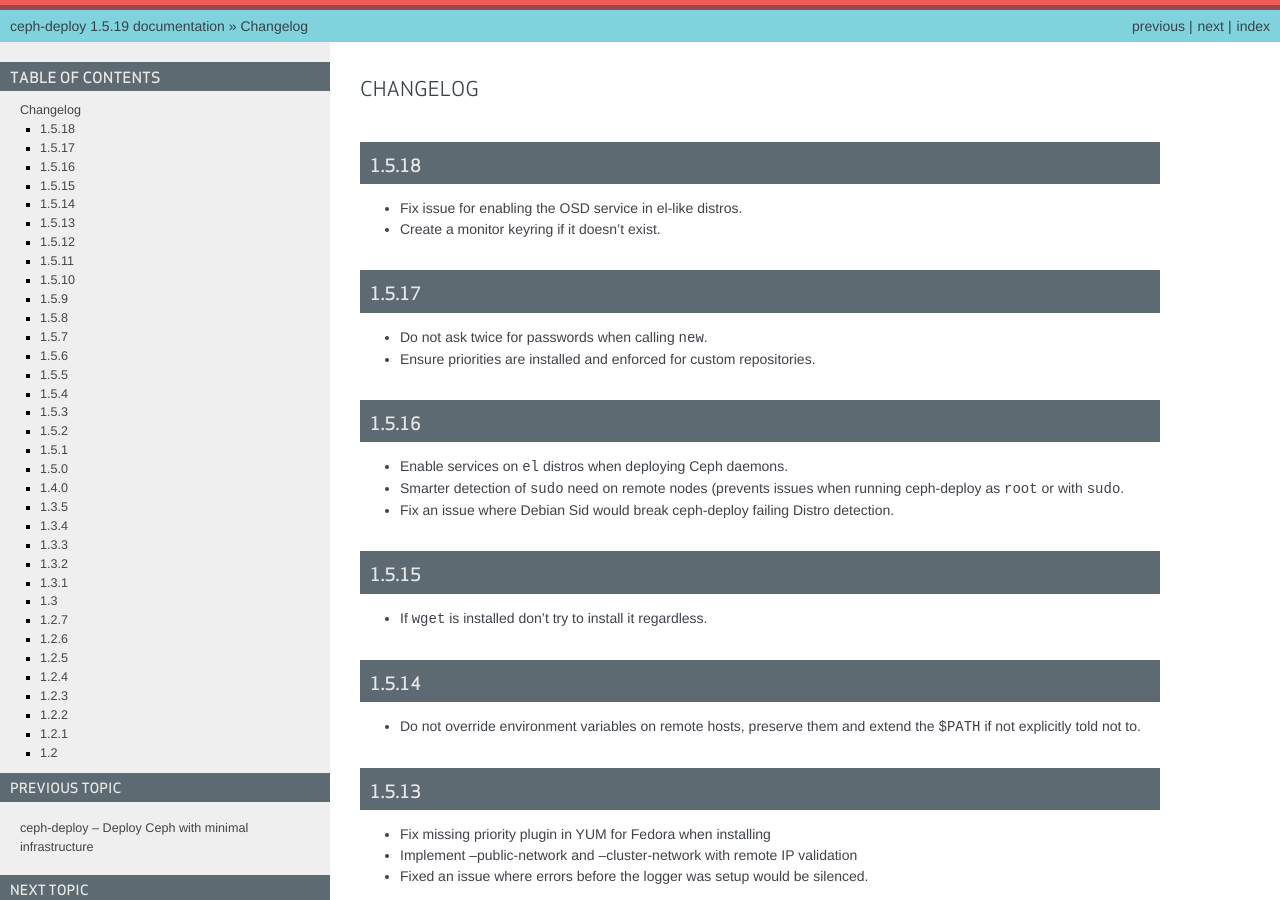
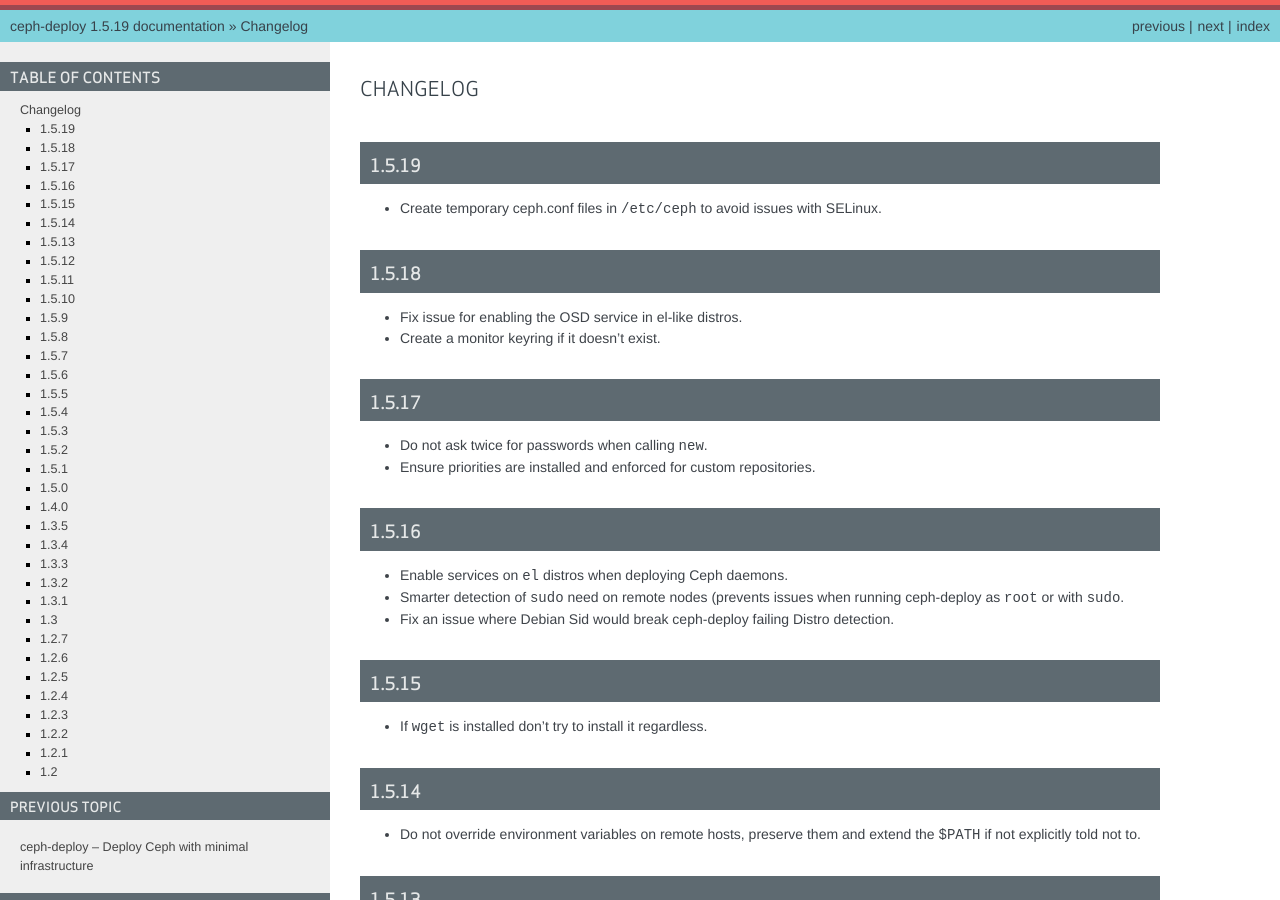
Before and after one commit to ceph/ceph-deploy, a Sphinx documentation site: the page built from docs/source/changelog.rst, in a window 1280 px wide and 900 px high. Built offline with Sphinx 7.4.7, drawn with Linux system fonts in a browser that asks for light colours.

Commit message:
update the changelog
Signed-off-by: Alfredo Deza <alfredo.deza@inktank.com>

```diff
--- a/docs/source/changelog.rst
+++ b/docs/source/changelog.rst
@@ -1,5 +1,10 @@
 Changelog
 =========
+
+1.5.19
+------
+* Create temporary ceph.conf files in ``/etc/ceph`` to avoid issues with
+  SELinux.
 
 1.5.18
 ------
```
